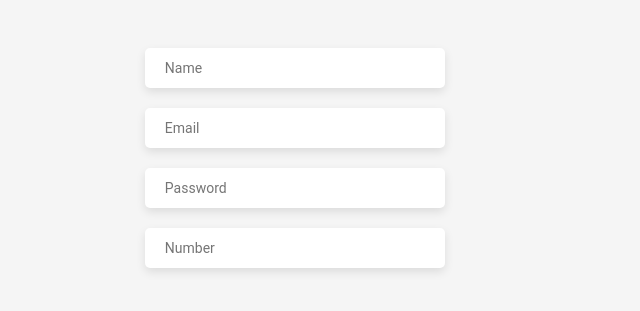
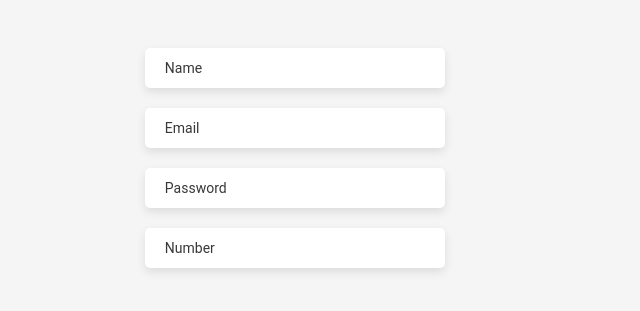
Before and after one commit to csstowell/e-commerce, a website: page public/signup.html in a window 1280 px wide. Shown: the part 297-608 px from the top of the page, without its empty margins (316-956 px from the left). Drawn offline with Linux system fonts and the light colour scheme.

Commit message:
Styled signup css

```diff
--- a/public/css/signup.css
+++ b/public/css/signup.css
@@ -49,3 +49,8 @@ input[type="email"]{
     box-shadow: 0 4px 10px rgba(0,0,0, 0.1);
     font-family: 'roboto', sans-serif;
 }
+
+
+::placeholder{
+    color: #383838;
+}
```
Also changed, not shown: public/signup.html (+3 -0 lines).
